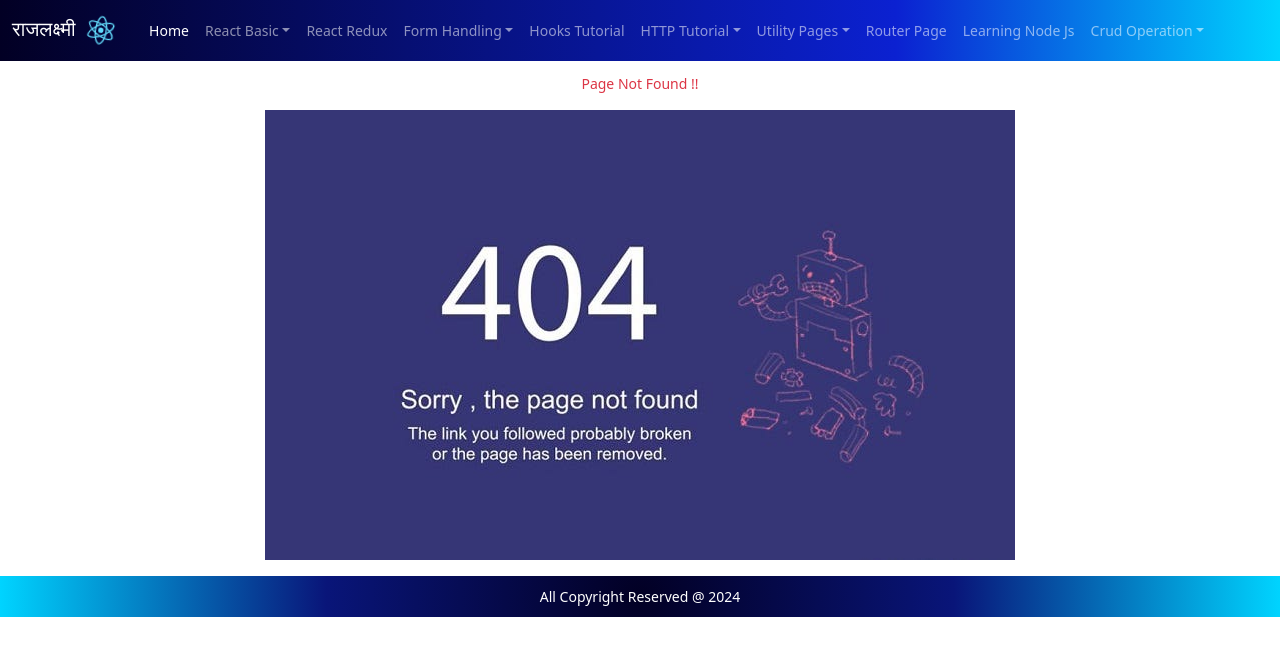
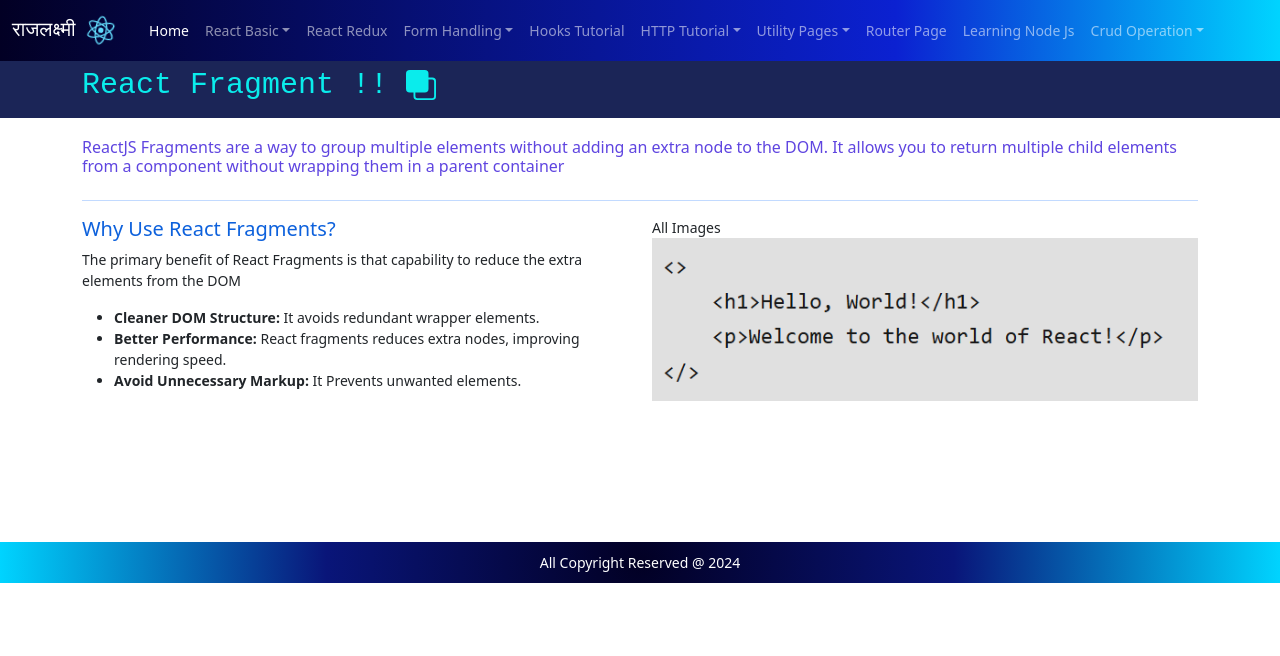
Before and after one commit to rakesh4288/Raj-Lakshmi-React, a React (Create React App) app: page /fragment-in-react in a window 1280 px wide. Before the commit this address had no page. Shown: the top 656 px of the page. Built offline with nearby package versions, Linux system fonts and the light colour scheme.

Commit message:
feat(ReactFragment): Added React Fragment

```diff
--- a/src/App.js
+++ b/src/App.js
@@ -29,6 +29,7 @@
 import ReactBasicInfo from './Pages/ReactBasicInfo';
 import ControlledUncontrolledMain from './Pages/ControlledUncontrolledMain';
 import LifeCycleMethod from './Pages/LifeCycleMethod';
+import ReactFragment from './Pages/ReactFragment';
 import ReactHocPage from './Pages/ReactHocPage';
 import EmployeeDashboard from './Pages/EmployeeDashboard';
 import EmployeeCreate from './Pages/EmployeeCreate';
@@ -78,6 +79,7 @@
           <Route path='/http-react-get-call' Component={ReactHttpGetPage} />
           <Route path='/http-react-post-call' Component={ReactHttpPostPage} />
           <Route path='/how-to-perform-ascending-descending-order' Component={AscDescOrder}/>
+          <Route path="/fragment-in-react" Component={ReactFragment} />
           <Route path="/higher-order-component-in-react" exact Component={ReactHocPage} />
           <Route path="/how-to-pass-data-from-child-to-parent-component" exact Component={ChildToParentPage} />
           <Route path="/react-router-tutorial" Component={ReactRouterPage} />
--- a/src/Assets/index.js
+++ b/src/Assets/index.js
@@ -34,7 +34,8 @@
     WhatIsJSX: require('./what_is_JSX.png'),
     UseEffectWithAsync: require('./use_effect_with_async.png'),
     ReactJsAdvantages: require('./react_js_advantages.png'),
-    Tshirt:require('./Tshirt.jpg')
+    Tshirt:require('./Tshirt.jpg'),
+    ReactFragment: require('./react_fragment.png')
 }
 
 export default AppImages;
--- a/src/Components/SiteHeader.js
+++ b/src/Components/SiteHeader.js
@@ -124,7 +124,7 @@
                             </Link>
                             <ul className="dropdown-menu">
                                 <li>
-                                    <Link className="dropdown-item" href="#">
+                                    <Link className="dropdown-item" to="/fragment-in-react">
                                         <Icon.ArrowRight /> React Fragment
                                     </Link>
                                 </li>
--- /dev/null
+++ b/src/Pages/ReactFragment.jsx
@@ -0,0 +1,61 @@
+import React from 'react';
+import AppImages from '../Assets';
+import * as Icon from 'react-bootstrap-icons';
+const ReactFragment = () => {
+    return (
+        <div id="react-fragment">
+            <section className="pageHeader">
+                <div className="container">
+                    <div className="row">
+                        <div className="col-md-12">
+                            <h4 className="pageHeading">
+                                React Fragment !! <Icon.Front />
+                            </h4>
+                        </div>
+                    </div>
+                </div>
+            </section>
+
+            <section>
+                <div className='container'>
+                    <div className='row'>
+                        <div className='col-md-12'>
+                            <h6>
+                                ReactJS Fragments are a way to group multiple elements without adding an extra node to the DOM. It allows you to return multiple child elements from a component without wrapping them in a parent container
+                            </h6>
+                        </div>
+                    </div>
+
+                    <hr className='bg-primary'/>
+
+                    <div className='row'>
+                        <div className='col-md-6'>
+                            <h5>Why Use React Fragments?</h5>
+                            <p>
+                                The primary benefit of React Fragments is that capability to reduce the extra elements from the DOM
+                            </p>
+
+                            <ul>
+                                <li><b>Cleaner DOM Structure:</b> It avoids redundant wrapper elements.</li>
+                                <li>
+                                    <b>Better Performance:</b> React fragments reduces extra nodes, improving rendering speed.
+                                </li>
+                                <li> <b>Avoid Unnecessary Markup:</b> It Prevents unwanted elements.</li>
+                            </ul>
+                        </div>
+
+                        <div className='col-md-6'>
+                            All Images
+                            <p>
+                                <img src={AppImages.ReactFragment} alt={ReactFragment} className='img-fluid' />
+                            </p>
+                        </div>
+                    </div>
+                </div>
+            </section>
+        </div>
+    )
+}
+
+
+export default ReactFragment;
```
Also changed, not shown: src/Assets/react_fragment.png (added).
